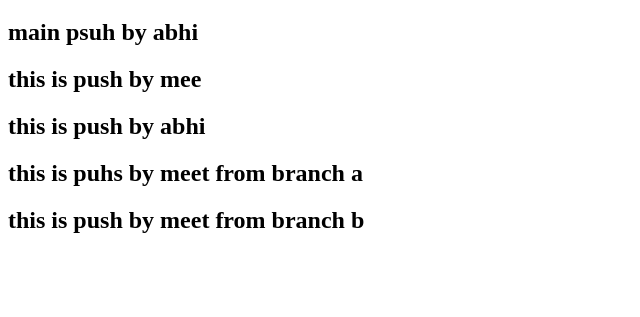
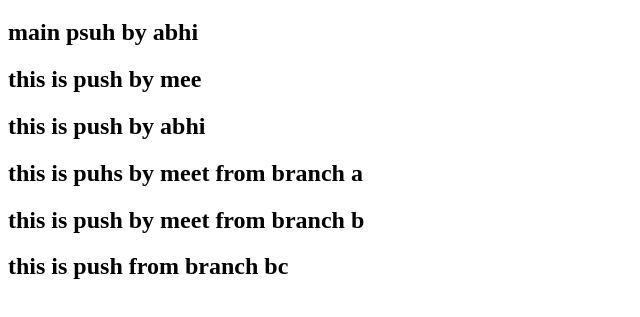
Before and after one commit to dasabhi8/git, a plain HTML site: page index.html in a window 1280 px wide. Shown: the part 61-378 px from the top of the page, without its empty margins (0-640 px from the left). Drawn offline with Linux system fonts and the light colour scheme.

Commit message:
from branch bc

```diff
--- a/index.html
+++ b/index.html
@@ -20,5 +20,6 @@
     <h2>this is push by meet from branch b</h2>
     <!-- Code of das8  -->
 
+    <h2>this is push from branch bc</h2>
 </body>
 </html>
```
